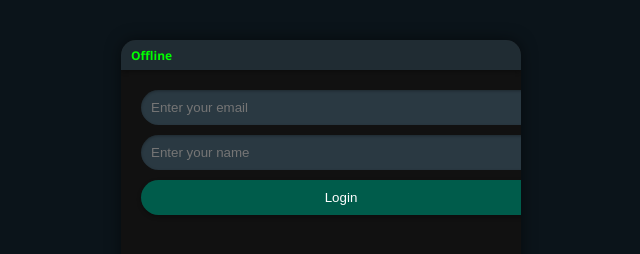
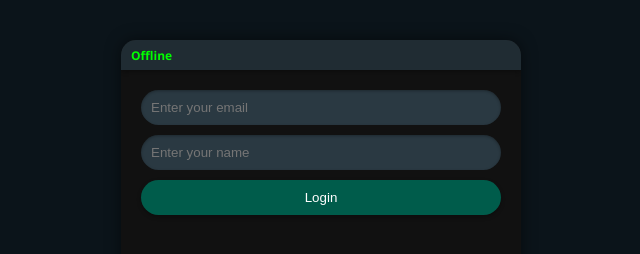
Before and after one commit to Pratik104130/Chat-app, a plain HTML site: page index.html in a window 1280 px wide. Shown: the whole page, without its empty margins (319-959 px from the left). Drawn offline with Linux system fonts and the light colour scheme.

Commit message:
Adjust login container width to 90%

```diff
--- a/style.css
+++ b/style.css
@@ -42,7 +42,12 @@ body {
 .input-area{display:flex;background:#202c33;padding:10px;box-shadow:0 -2px 5px rgba(0,0,0,0.3);border-top:1px solid #333;border-radius:0 0 15px 15px;}
 input{flex:1;padding:10px;border:none;border-radius:20px;outline:none;background:#2a3942;color:white;box-shadow:inset 0 1px 3px rgba(0,0,0,0.3);}
 button{background:#005c4b;color:white;border:none;border-radius:20px;padding:10px 12px;cursor:pointer;box-shadow:0 2px 4px rgba(0,0,0,0.3);}
-#loginContainer{width:100%;padding:20px;display:flex;flex-direction:column;gap:10px;}
+#loginContainer{
+  width:90%;
+  padding:20px;
+  display:flex;
+  flex-direction:column;
+  gap:10px;}
 
 .bottom-buttons{
   display:flex;
```
